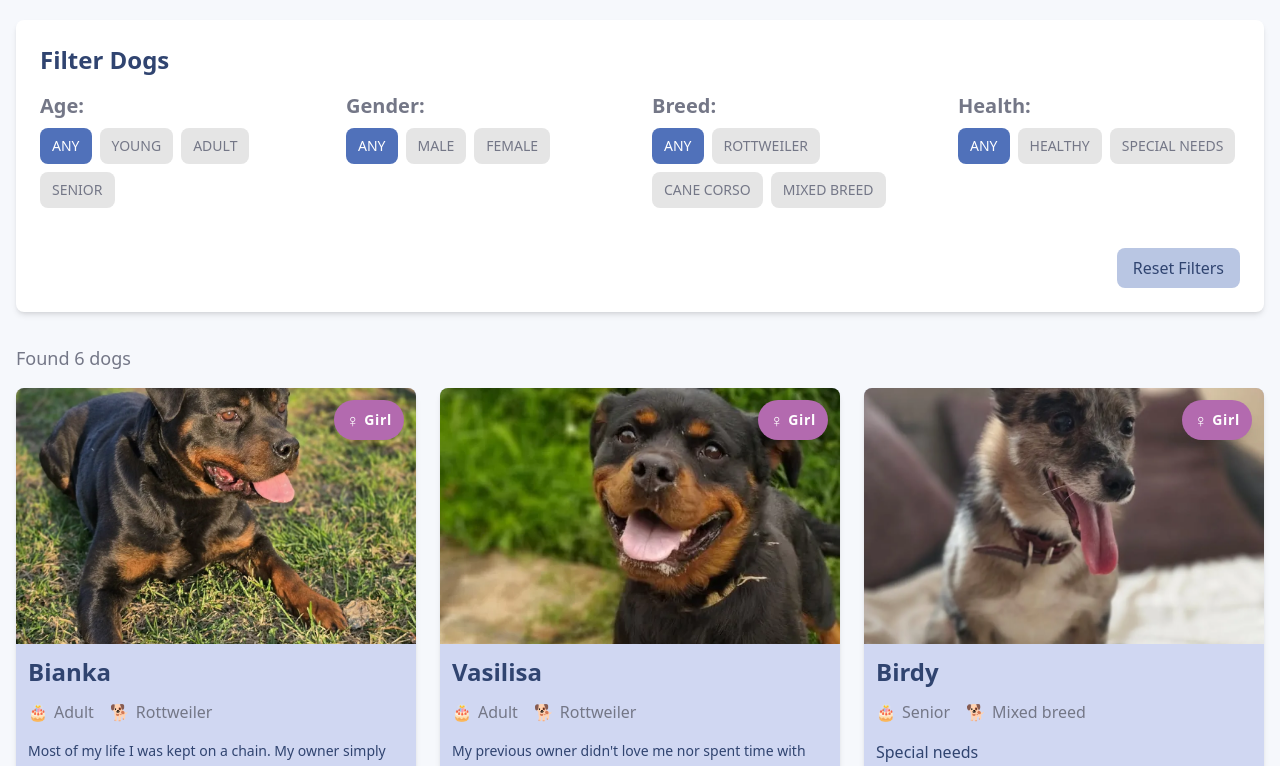
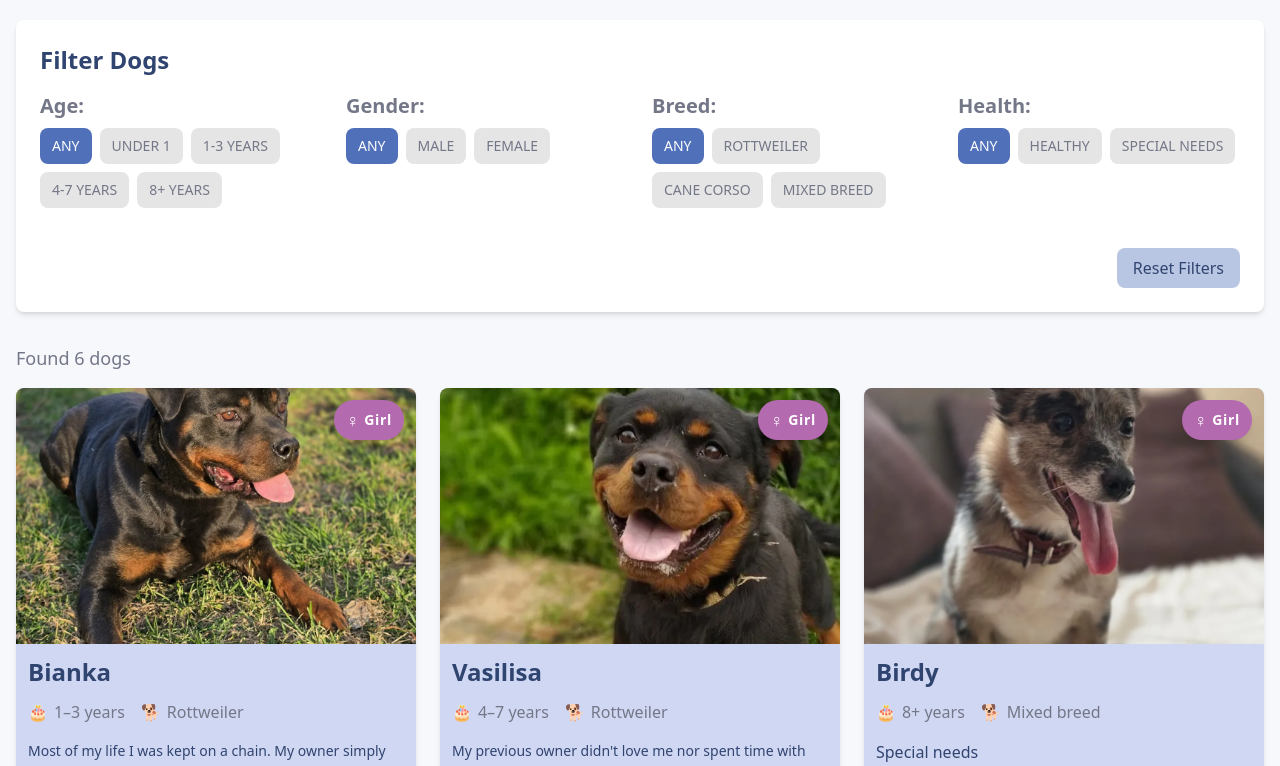
Before and after one commit to bavayra/dog-shelter, a React (Vite) app: page / in a window 1280 px wide. Shown: the part 940-1706 px from the top of the page. Built offline with nearby package versions, Linux system fonts and the light colour scheme.

Commit message:
refactor: replaced age filter options with range keys, updated dog interface, tighten types to accept new keys, added fallback mapping to support previous values (young, adult,senior). Added age label to render human-friendly text

```diff
--- a/src/constants/index.ts
+++ b/src/constants/index.ts
@@ -4,14 +4,15 @@ export const APP_DESCRIPTION =
 
 export const DOG_GENDERS = ['Male', 'Female'] as const;
 export const DOG_BREEDS = ['Rottweiler', 'Cane Corso', 'Mixed breed'] as const;
-export const DOG_AGE = ['Young', 'Adult', 'Senior'] as const;
+export const DOG_AGE = ['under-1', '1-3', '4-7', '8-plus'] as const;
 export const DOG_HEALTH = ['Healthy', 'Special needs'] as const;
 
 export const AGE_FILTER_OPTIONS = [
   { value: '', label: 'ANY' },
-  { value: 'Young', label: 'YOUNG' },
-  { value: 'Adult', label: 'ADULT' },
-  { value: 'Senior', label: 'SENIOR' },
+  { value: 'under-1', label: 'UNDER 1' },
+  { value: '1-3', label: '1-3 YEARS' },
+  { value: '4-7', label: '4-7 YEARS' },
+  { value: '8-plus', label: '8+ YEARS' },
 ] as const;
 
 export const GENDER_FILTER_OPTIONS = [
--- a/src/data/dogs.ts
+++ b/src/data/dogs.ts
@@ -5,7 +5,7 @@ const pets: Dog[] = [
     id: 1,
     name: 'Bianka',
     breed: 'Rottweiler',
-    age: 'Adult',
+    age: '1-3',
     gender: 'Girl',
     health: 'Healthy',
     imageUrl: 'dog-bianka.webp',
@@ -18,7 +18,7 @@ const pets: Dog[] = [
     id: 2,
     name: 'Vasilisa',
     breed: 'Rottweiler',
-    age: 'Adult',
+    age: '4-7',
     gender: 'Girl',
     health: 'Healthy',
     imageUrl: 'dog-vasilisa.webp',
@@ -31,7 +31,7 @@ const pets: Dog[] = [
     id: 3,
     name: 'Birdy',
     breed: 'Mixed breed',
-    age: 'Senior',
+    age: '8-plus',
     gender: 'Girl',
     health: 'Special needs',
     imageUrl: 'dog-birdy.webp',
@@ -44,7 +44,7 @@ const pets: Dog[] = [
     id: 4,
     name: 'Archie',
     breed: 'Rottweiler',
-    age: 'Adult',
+    age: '1-3',
     gender: 'Boy',
     health: 'Special needs',
     imageUrl: 'dog-archie.webp',
@@ -57,7 +57,7 @@ const pets: Dog[] = [
     id: 5,
     name: 'Baikal',
     breed: 'Cane Corso',
-    age: 'Adult',
+    age: '4-7',
     gender: 'Boy',
     health: 'Healthy',
     imageUrl: 'dog-baikal.webp',
@@ -70,7 +70,7 @@ const pets: Dog[] = [
     id: 6,
     name: 'Jessie',
     breed: 'Rottweiler',
-    age: 'Senior',
+    age: '8-plus',
     gender: 'Girl',
     health: 'Special needs',
     imageUrl: 'dog-jessie.webp',
--- a/src/features/DogCard.tsx
+++ b/src/features/DogCard.tsx
@@ -1,6 +1,28 @@
 import type { Dog } from '@/types';
 import Button from '@/components/Button';
 import { getDogImage } from '@/utils/images';
+
+const AGE_LABELS: Record<string, string> = {
+  'under-1': 'Under 1 year',
+  '1-3': '1–3 years',
+  '4-7': '4–7 years',
+  '8-plus': '8+ years',
+  '': 'Unknown',
+};
+
+const OLD_TO_KEY: Record<string, string> = {
+  young: '1-3',
+  adult: '4-7',
+  senior: '8-plus',
+};
+
+const getAgeLabel = (ageValue?: string) => {
+  if (!ageValue) return AGE_LABELS[''];
+  const lower = ageValue.toLowerCase();
+  if (AGE_LABELS[ageValue]) return AGE_LABELS[ageValue];
+  if (OLD_TO_KEY[lower]) return AGE_LABELS[OLD_TO_KEY[lower]];
+  return AGE_LABELS[ageValue] ?? ageValue ?? AGE_LABELS[''];
+};
 
 const DogCard = ({
   name,
@@ -101,7 +123,7 @@ const DogCard = ({
             <span role="img" aria-label="birthday cake">
               🎂
             </span>
-            <span>{age}</span>
+            <span>{getAgeLabel(age)}</span>
           </span>
           <span className="flex items-center gap-1.5">
             <span role="img" aria-label="dog">
```
